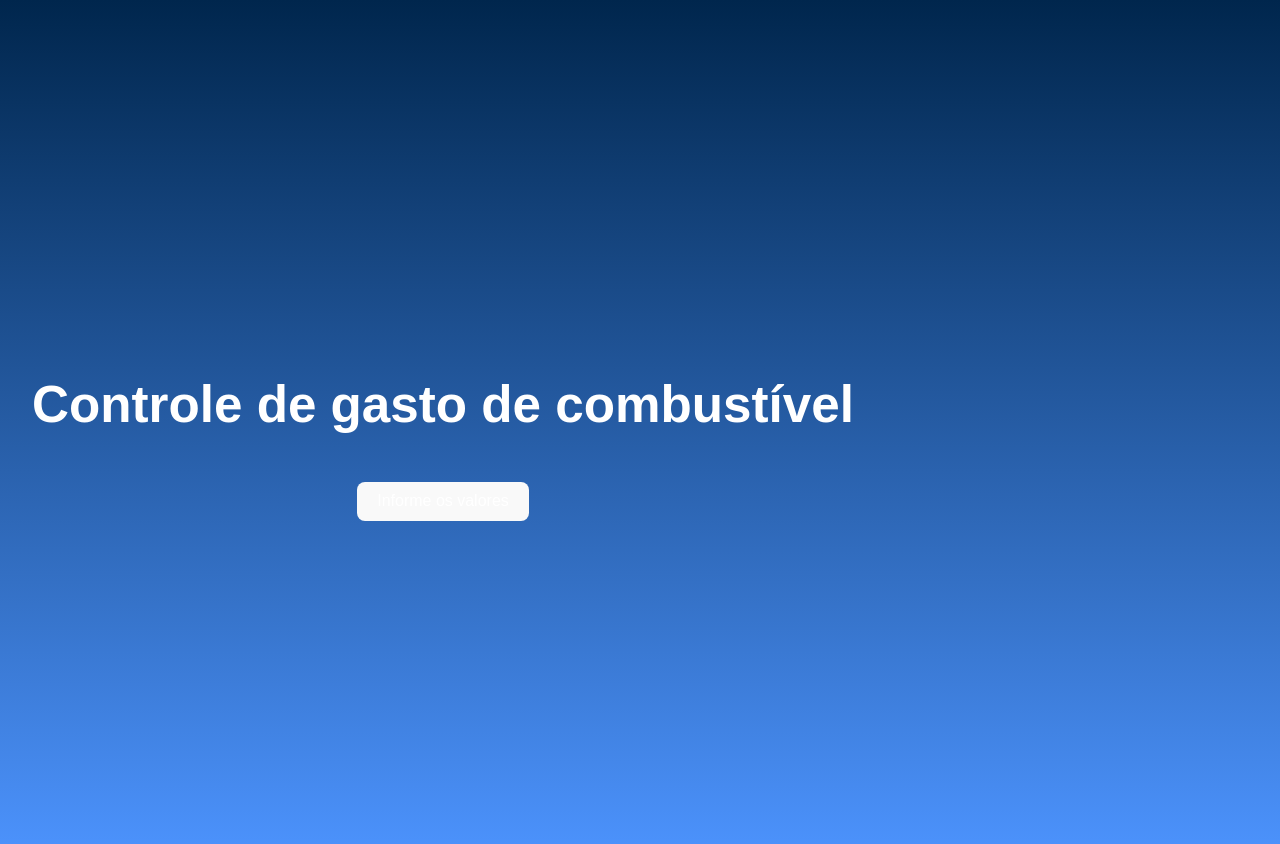
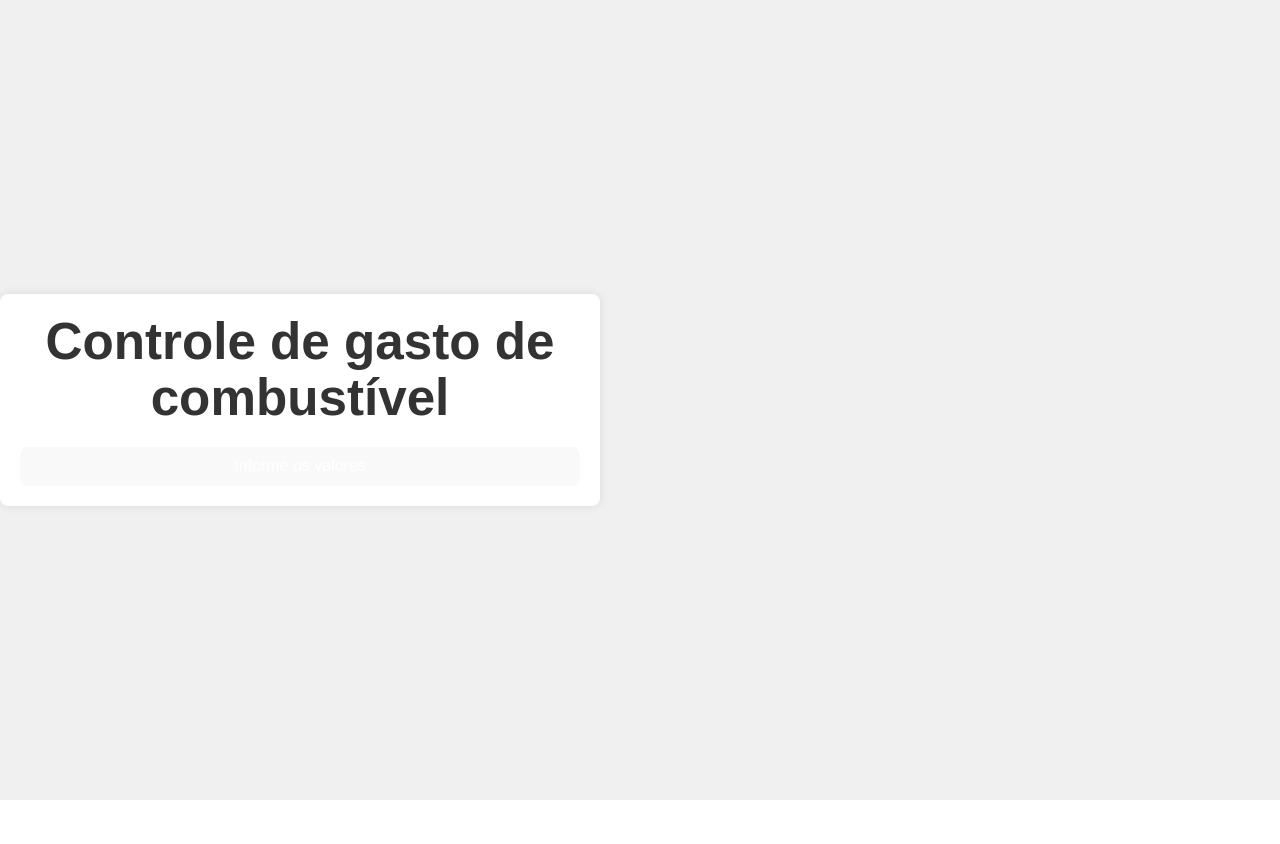
Before and after one commit to MarceloMederi/consumoCombustivelReact, a React (Vite) app in the folder concom/: page / in a window 1280 px wide. Shown: the top 844 px of the page. After the commit the page ends 800 px from the top, so only its background shows below. Built offline with nearby package versions, Linux system fonts and the light colour scheme.

Commit message:
Update App.css
Alterado todo o css

```diff
--- a/concom/src/App.css
+++ b/concom/src/App.css
@@ -1,88 +1,86 @@
-body {
+/* Reset de estilos */
+* {
+  box-sizing: border-box;
   margin: 0;
   padding: 0;
+}
+
+body {
   font-family: Arial, sans-serif;
-  background: linear-gradient(to bottom, #00264d, #4d94ff);
-  color: #fff;
+  background-color: #f0f0f0;
+  color: #333;
 }
 
 main {
-  display: flex;
-  flex-direction: column;
-  align-items: center;
-  justify-content: center;
-  height: 100vh;
+  max-width: 600px;
+  margin: 0 auto;
+  padding: 20px;
+  background-color: #fff;
+  border-radius: 8px;
+  box-shadow: 0 0 10px rgba(0, 0, 0, 0.1);
 }
 
 h1 {
-  font-size: 2.5rem;
-  margin-bottom: 2rem;
   text-align: center;
-}
-
-button {
-  background-color: #4d94ff;
-  border: none;
-  color: #fff;
-  padding: 0.8rem 1.5rem;
-  font-size: 1rem;
-  cursor: pointer;
-  margin-top: 1rem;
-}
-
-button:hover {
-  background-color: #1a75ff;
+  margin-bottom: 20px;
 }
 
 form {
-  display: flex;
-  flex-direction: column;
-  align-items: center;
+  margin-bottom: 20px;
 }
 
 form div {
-  margin-bottom: 1rem;
+  margin-bottom: 15px;
 }
 
 label {
-  font-size: 1.2rem;
-  margin-bottom: 0.5rem;
+  display: block;
+  font-weight: bold;
 }
 
 input[type="text"] {
-  padding: 0.5rem;
-  font-size: 1rem;
+  width: 100%;
+  padding: 10px;
+  border: 1px solid #ccc;
   border-radius: 5px;
-  border: 1px solid #ccc;
-  width: 100%;
 }
 
 .error {
   color: red;
-  font-size: 0.9rem;
+}
+
+button {
+  display: block;
+  width: 100%;
+  padding: 10px;
+  background-color: #007bff;
+  color: #fff;
+  border: none;
+  border-radius: 5px;
+  cursor: pointer;
+}
+
+button:hover {
+  background-color: #0056b3;
 }
 
 .result {
-  text-align: center;
-  margin-top: 2rem;
+  margin-top: 20px;
 }
 
 .result h2 {
-  font-size: 1.5rem;
-  margin-bottom: 1rem;
+  margin-bottom: 10px;
 }
 
 .result p {
-  font-size: 1.2rem;
-  margin-bottom: 1rem;
+  font-size: 1.2em;
+  margin-bottom: 20px;
 }
 
-@media screen and (min-width: 768px) {
-  main {
-    padding: 2rem;
-  }
+.result button {
+  background-color: #dc3545;
+}
 
-  form {
-    width: 400px;
-  }
+.result button:hover {
+  background-color: #c82333;
 }
```
